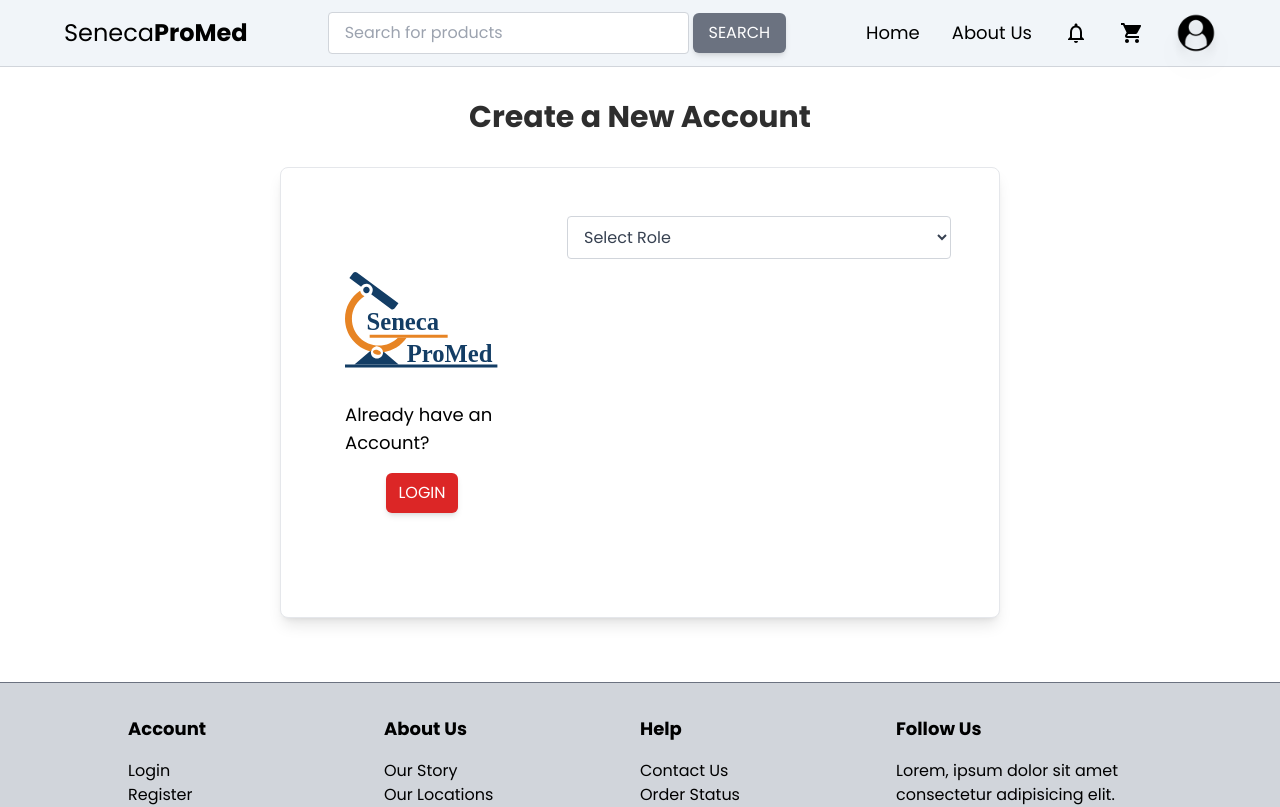
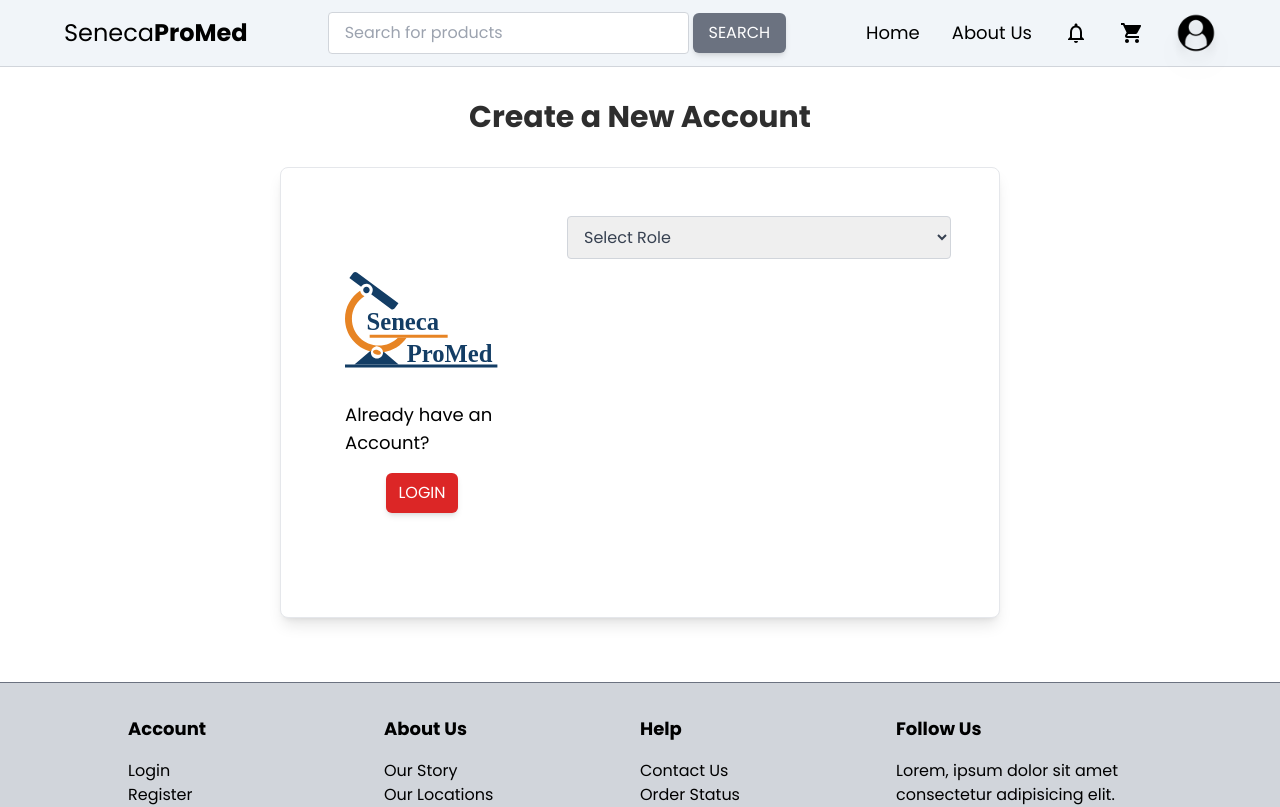
Before and after one commit to ZhenyaChan/SenecaProMed, a React (Create React App) app in the folder seneca-pro-med-front-end/: page /signup in a window 1280 px wide. Shown: the top 807 px of the page. Built offline with nearby package versions, Linux system fonts and the light colour scheme.

Commit message:
Fix formatting and rename header switch function

```diff
--- a/seneca-pro-med-front-end/src/App.js
+++ b/seneca-pro-med-front-end/src/App.js
@@ -9,7 +9,7 @@
 const App = () => {
   const { userData } = useContext(AuthContext);
 
-  const componentToRender = (userRole) => {
+  const homepageToRender = (userRole) => {
     switch (userRole) {
       case "admin":
         return <AdminHomepage />;
@@ -24,7 +24,7 @@
     }
   };
 
-  return <div>{componentToRender(userData.role)}</div>;
+  return <div>{homepageToRender(userData.role)}</div>;
 };
 
 export default App;
--- a/seneca-pro-med-front-end/src/index.css
+++ b/seneca-pro-med-front-end/src/index.css
@@ -31,10 +31,8 @@
     text-base
     font-normal
     text-gray-700
-    bg-white bg-clip-padding
     border border-solid border-gray-300 rounded
     focus:text-gray-700 focus:bg-white focus:border-blue-600 focus:outline-none
-    transition ease-in-out;
 }
 
 .btn {
--- a/seneca-pro-med-front-end/src/index.js
+++ b/seneca-pro-med-front-end/src/index.js
@@ -73,8 +73,6 @@
             <Routes>
               <Route path="/" element={<App />} />
 
-
-
               {/* Login and Sign Up */}
               <Route path="/login" element={<Login />} />
               <Route path="/signup" element={<SignUp />} />
```
